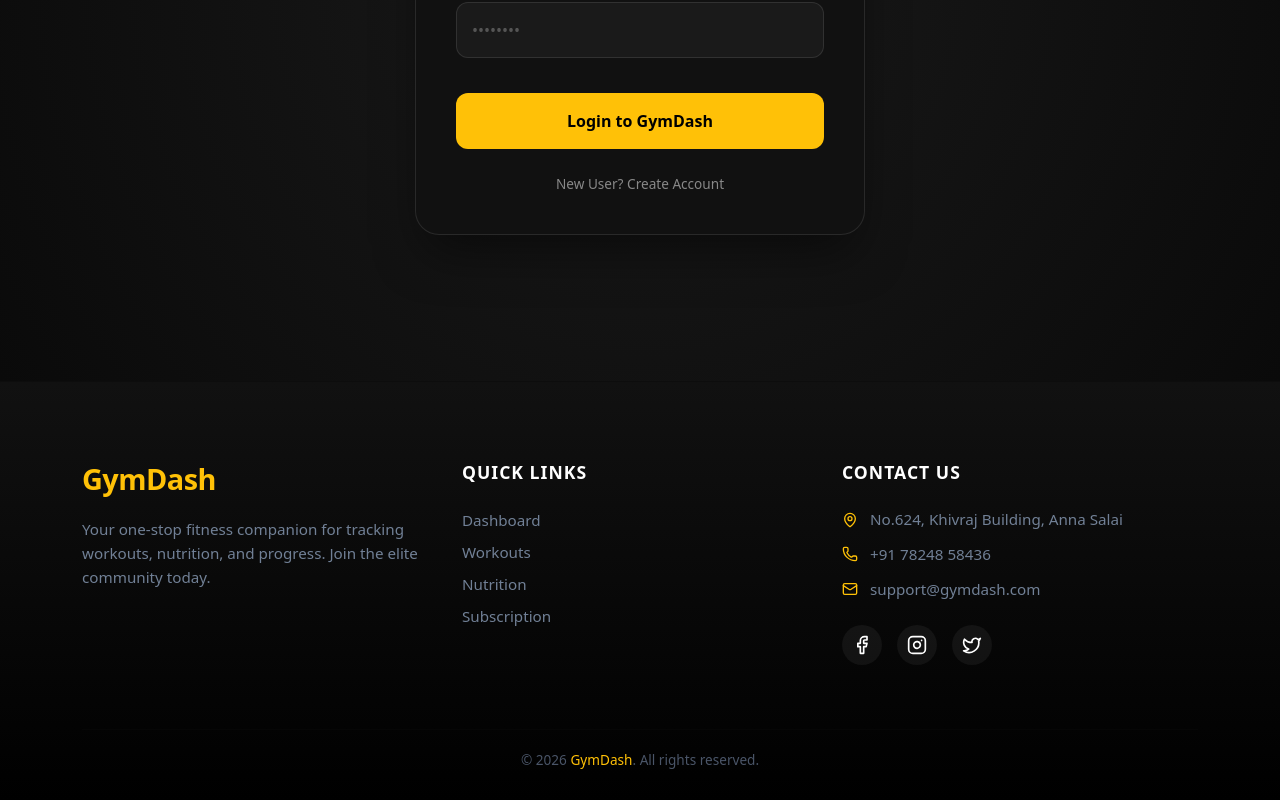
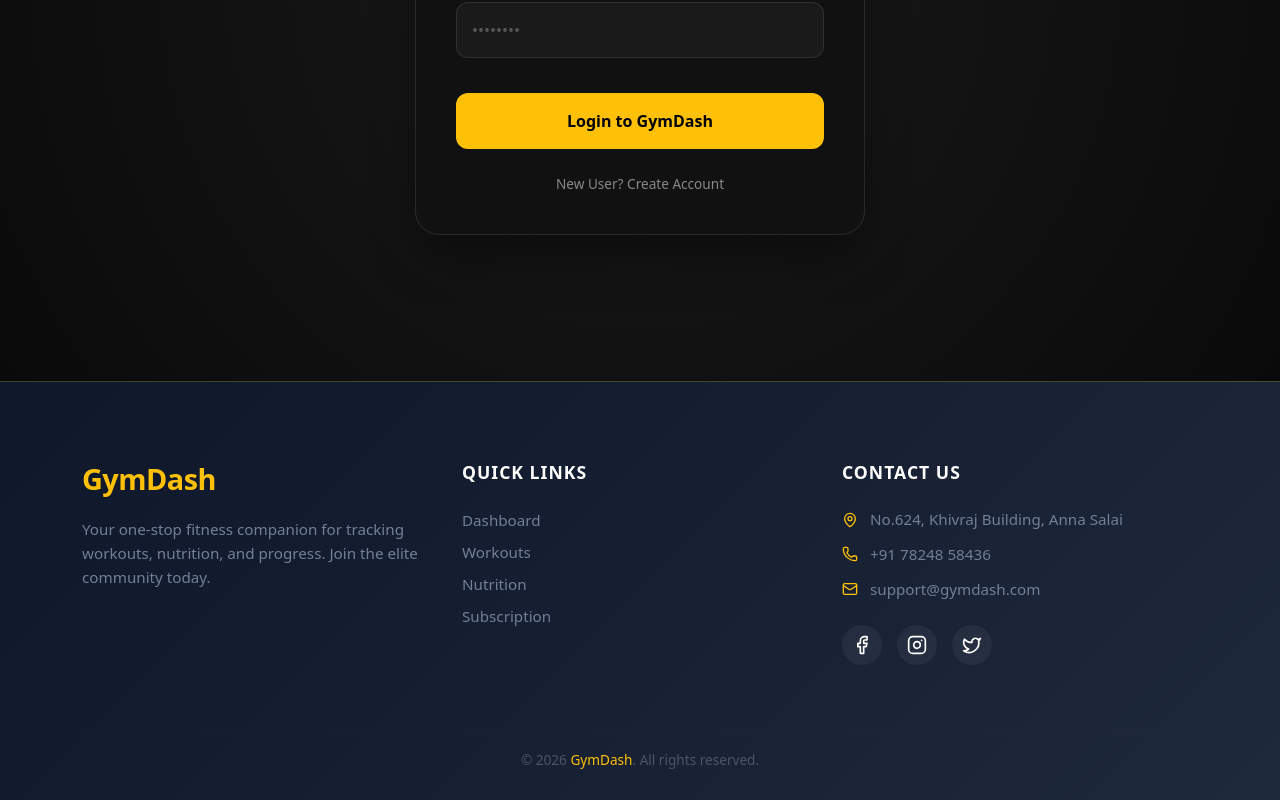
Before and after one commit to thenmozhi-A1/gym, a React (Vite) app: page /login in a window 1280 px wide. Shown: the part 419-1219 px from the top of the page. Built offline with nearby package versions, Linux system fonts and the light colour scheme.

Commit message:
Updated frontend login API

```diff
--- a/src/Footer.jsx
+++ b/src/Footer.jsx
@@ -62,10 +62,10 @@ const Footer = () => {
 };
 
 const FooterContainer = styled.footer`
-  background: linear-gradient(to bottom, #111111, #000000);
-  color: #a3aed0;
+  background: linear-gradient(135deg, #0f172a 0%, #1e293b 100%);
+  color: #94a3b8;
   padding: 80px 0 30px;
-  border-top: 1px solid rgba(255, 255, 255, 0.05);
+  border-top: 1px solid rgba(255, 193, 7, 0.2);
 
   .brand-title {
     color: #ffc107;
```
